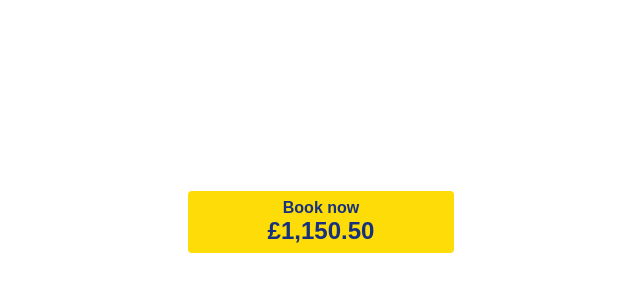
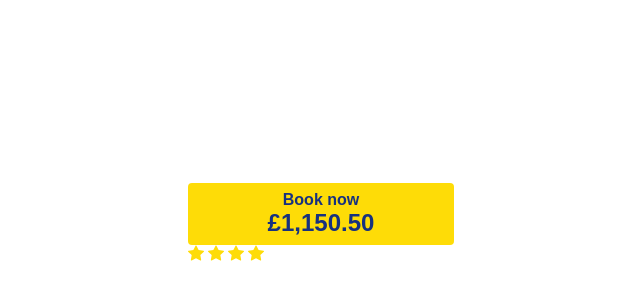
Before and after one commit to eeu479/otb_tech_test_react, a Next.js app: page / in a window 1280 px wide. Shown: the part 178-478 px from the top of the page, without its empty margins (319-959 px from the left). Built offline with nearby package versions, Linux system fonts and the light colour scheme.

Commit message:
Added StarRating component

```diff
--- a/src/app/page.tsx
+++ b/src/app/page.tsx
@@ -1,5 +1,6 @@
 "use client";
 import BookNowButton from "@/components/BookNowButton/BookNowButton";
+import StarRating from "@/components/StarRating/StarRating";
 import styles from "./page.module.css";
 
 export default function Home() {
@@ -11,6 +12,7 @@ export default function Home() {
           price={{ amount: 1150.5, currency: "GBP" }}
           onClick={() => {}}
         />
+        <StarRating star_count={4} />
       </main>
     </div>
   );
--- /dev/null
+++ b/src/components/StarRating/StarRating.tsx
@@ -0,0 +1,24 @@
+import Image from "next/image";
+import { FC } from "react";
+import styles from "./starRating.module.css";
+interface StarRatingProps {
+  star_count: number;
+}
+
+const StarRating: FC<StarRatingProps> = ({ star_count }) => {
+  return (
+    <div className={styles.star_rating_container}>
+      {Array.from({ length: star_count }).map((_, i) => (
+        <Image
+          src="/assets/ic_star.svg"
+          key={i}
+          height={"16"}
+          width={16}
+          alt={`${i + 1} star`}
+        />
+      ))}
+    </div>
+  );
+};
+
+export default StarRating;
--- /dev/null
+++ b/src/components/StarRating/starRating.module.css
@@ -0,0 +1,5 @@
+.star_rating_container {
+    display: flex;
+    flex-direction: row;
+    gap: 4px;
+}
```
Also changed, not shown: public/assets/ic_star.svg (added), 1 other file (tests, documents, lock files or other folders).
